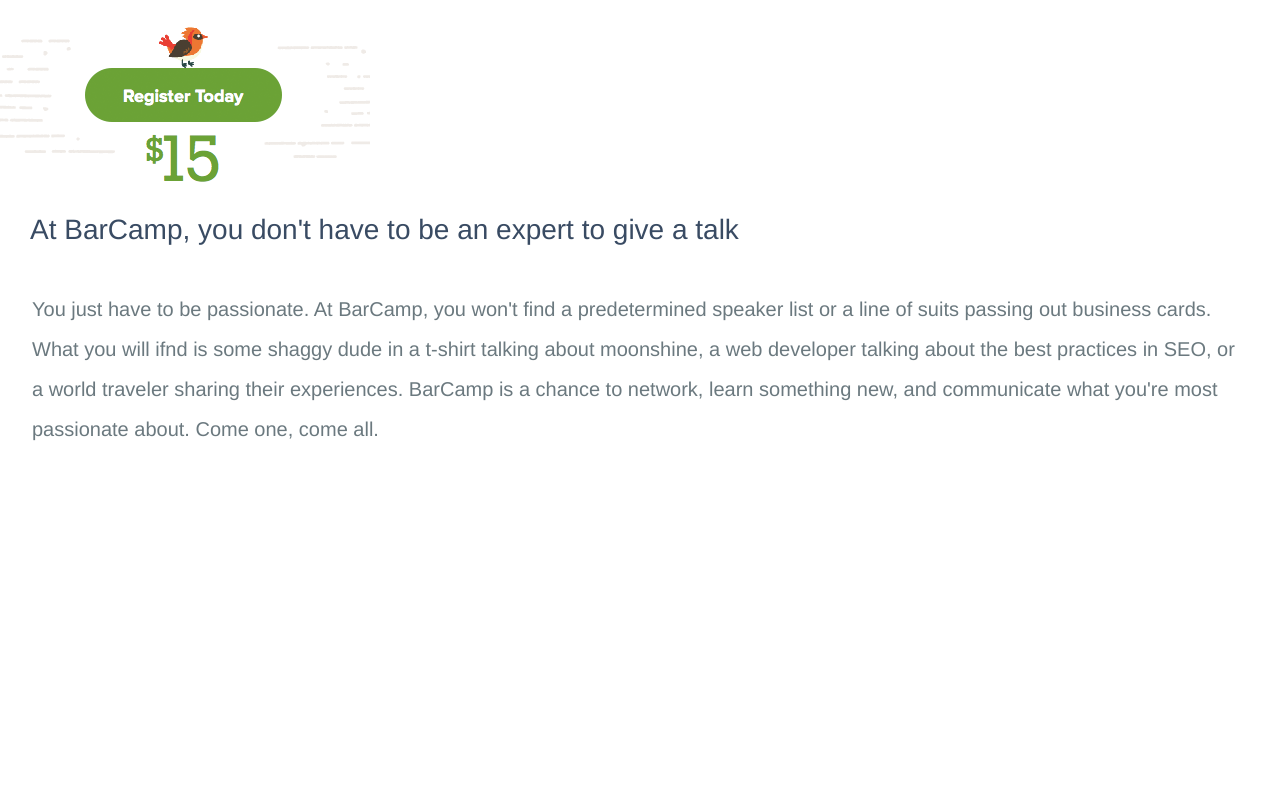
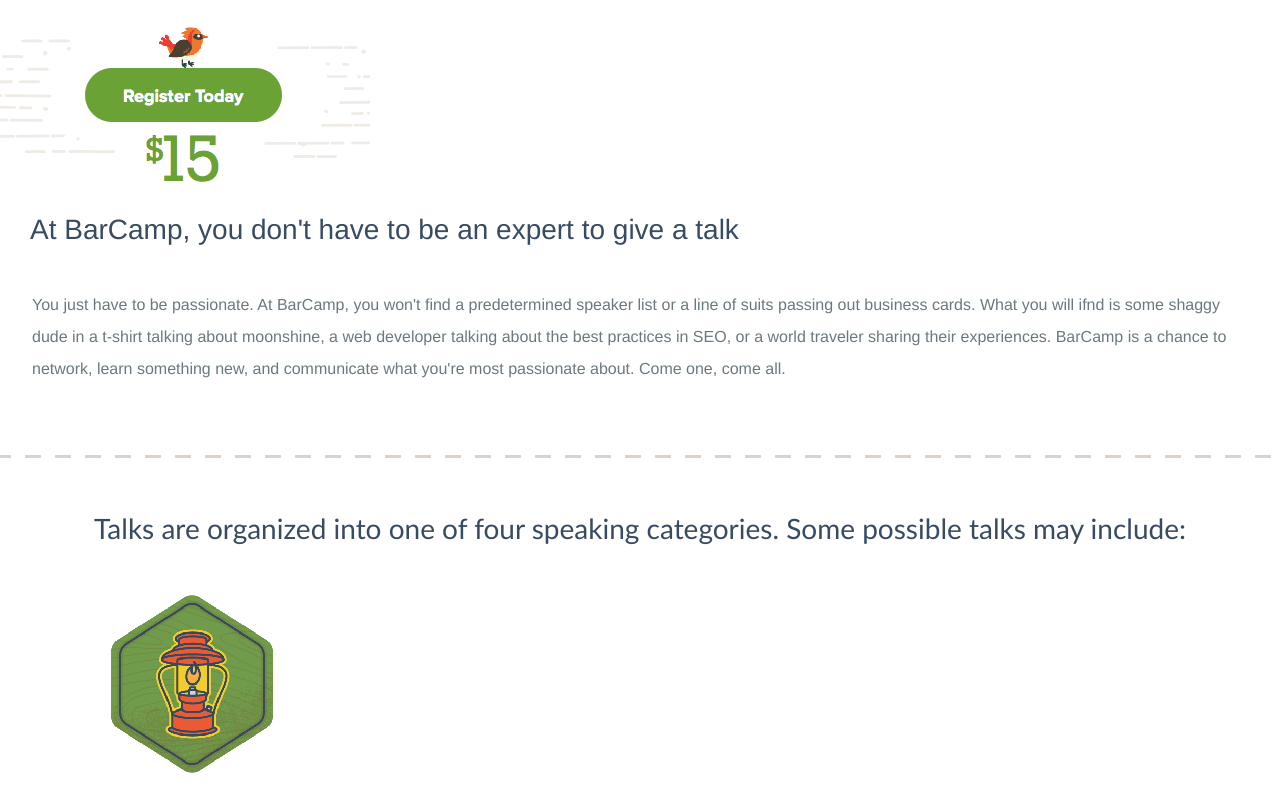
Before and after one commit to Patmando73/BarCamp_1, a plain HTML site: page index.html in a window 1280 px wide. Shown: the part 659-1459 px from the top of the page. Before the commit the page ends 1128 px from the top, so only its background shows below. Drawn offline with Linux system fonts and the light colour scheme.

Commit message:
part2 progress

```diff
--- a/global.css
+++ b/global.css
@@ -39,12 +39,49 @@ body{
 
 #part1 #register1 h2 {
     color: #394B63;
-    font-weight:100;
-    padding:0px 30px;
-    font-size:28px;
+    font-weight: normal;
+    padding: 0px 30px;
+    font-size: 28px;
 }
 
 #part1 #register1 p {
     padding: 20px 32px;
     line-height: 2;
+    font-size: 16px;
 }
+
+.dash {
+    background-image: url("assets/part2/dash-horizontal.png");
+    background-repeat: repeat-x;
+    margin-top: 50px;
+    margin-bottom: 50px;
+    height: 10px;
+    background-position: 50% 50%;
+}
+
+#part2 #badge1 h2 {
+    color: #394B63;
+    font-weight: normal;
+    padding: 0px 30px;
+    font-size: 28px;
+    text-align: center;
+}
+
+.track img{
+    position: relative;
+    left: 106px;
+    margin: 20px auto;
+}
+
+.track ul{
+    list-style-type: none;
+    color: #88511C;
+    line-height: 2;
+    text-align: center;
+    display: inline;
+    font-size:15px;
+}
+
+#part1 {
+    padding-bottom: 50px;
+}
--- a/index.html
+++ b/index.html
@@ -24,6 +24,23 @@
             experiences. BarCamp is a chance to network, learn something new, and communicate what you're most
             passionate about. Come one, come all.</p>
     </div>
+</div>
+
+
+<div id = "part2">
+    <div class = "dash">
+    </div>
+    <div id = "badge1" class = "track">
+        <h2> Talks are organized into one of four speaking categories. Some possible talks may include:</h2>
+        <img id = "img5" src = "assets/part2/entrepreneur.png" alt = "Badge">
+
+
+
+
+
+
+
+    </div>
 
 
 
```
